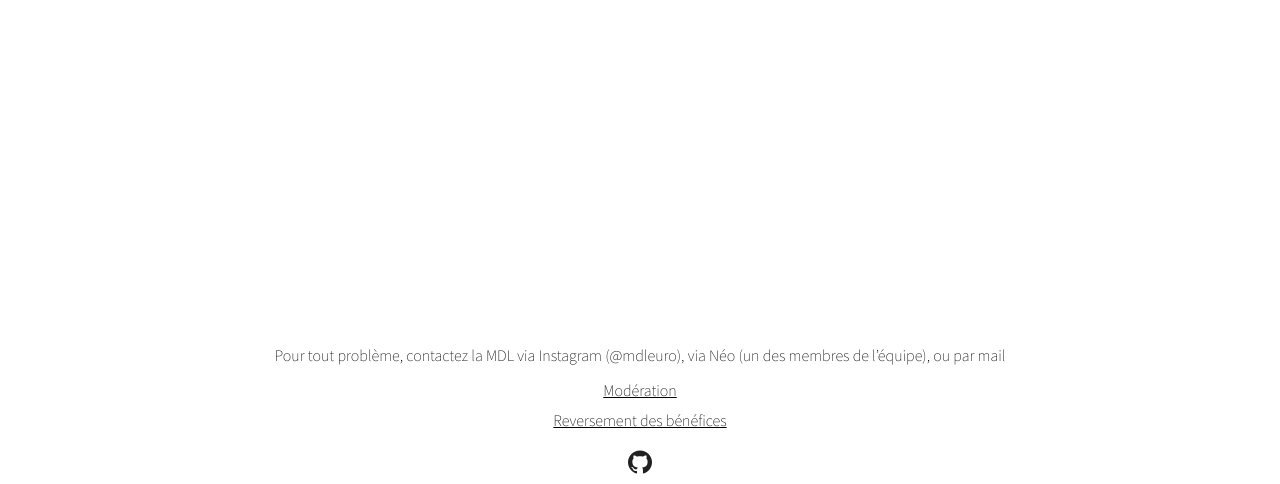
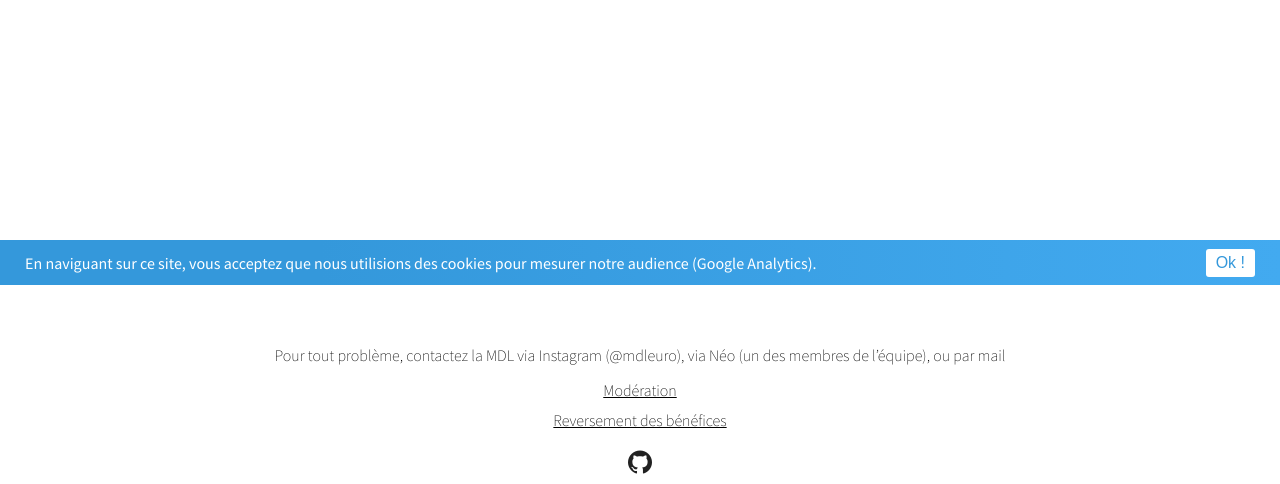
Before and after one commit to Jules02/chaudoudoux, a Symfony app: template templates/content/benefices.html.twig in a window 1280 px wide. Shown: the part 515-999 px from the top of the page. Run offline with Twig, Linux system fonts and the light colour scheme; the template is opened without the code that fills it, so the values that code supplies are empty; some libraries are stand-ins or nearby versions.

Commit message:
Added a cookie consent banner

```diff
--- /dev/null
+++ b/public/css/cookies_consent_style.css
@@ -0,0 +1,36 @@
+.cookies-container{
+    position: fixed;
+    bottom: 0;
+
+    background: rgb(52,152,219);
+    background: linear-gradient(90deg, rgba(52,152,219,1) 25%, rgba(66,170,240,1) 100%);
+    width: 100%;
+    height: 45px;
+
+    display: flex;
+    justify-content: space-between;
+    align-items: center;
+}
+
+.cookies-p{
+    margin-left: 25px;
+    color: #fff;
+}
+
+.cookies-p a{
+    text-decoration: underline;
+}
+
+.cookies-close{
+    background-color: #fff;
+    border-radius: 3px;
+
+    padding: 5px 10px;
+    margin-right: 25px;
+
+    display: flex;
+    justify-content: center;
+
+    color: #3498DB;
+    font-size: 16px;
+}
--- a/templates/base.html.twig
+++ b/templates/base.html.twig
@@ -45,6 +45,10 @@
             {% endblock %}
             </div>
 
+            {% if app.request.cookies.get('cookies_consent') == "" %}
+                {% include 'cookies_consent.html.twig' %}
+            {% endif %}
+
             <footer>
                 <p class="contact">Pour tout problème, contactez la MDL via <a href="https://www.instagram.com/mdleuro/">Instagram (@mdleuro)</a>, via Néo (un des membres de l’équipe), ou par <a href="mailto:julesdupont02@gmail.com">mail</a></p>
                 <a href="{{ path('app_moderation') }}" class="link-footer">Modération</a>
--- /dev/null
+++ b/templates/cookies_consent.html.twig
@@ -0,0 +1,23 @@
+<link rel="stylesheet" href="{{ asset('css/cookies_consent_style.css') }}">
+
+{% block cookies_consent %}
+    <div id="cookies" class="cookies-container">
+        <p class="cookies-p">En naviguant sur ce site, vous acceptez que nous utilisions des cookies pour mesurer notre audience (Google Analytics).</p>
+        <button id="close" class="cookies-close">Ok !</button>
+    </div>
+{% endblock %}
+
+<script>
+   var closeBtn = document.getElementById('close');
+   var cookiesContainer = document.getElementById('cookies');
+
+   closeBtn.onclick = function() {
+       var expiryDate = new Date();
+       expiryDate.setMonth(expiryDate.getMonth() + 13);
+       var expires = "expires="+expiryDate.toUTCString();
+
+       document.cookie = "cookies_consent=1; " + expires;
+
+       cookiesContainer.style.display = "none";
+   }
+</script>
```
